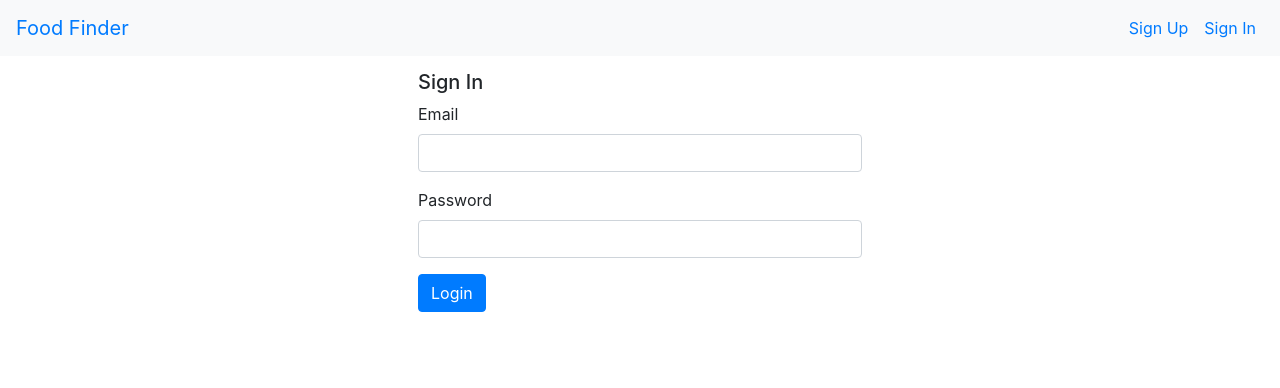
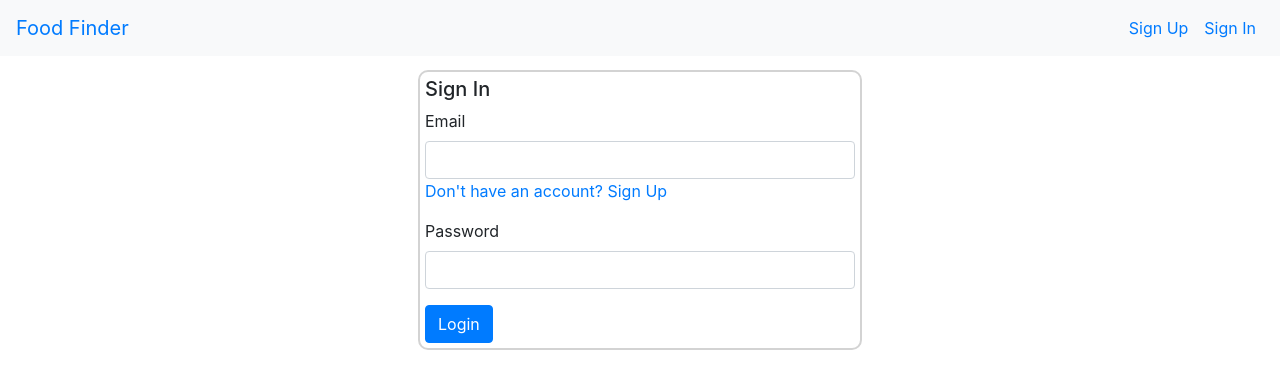
Before and after one commit to ahong14/foodFinder, a React app in the folder client/: page /login in a window 1280 px wide. Shown: the top 388 px of the page. Built offline with nearby package versions, Linux system fonts and the light colour scheme.

Commit message:
added form css to signup/login, redirect to sign-in after logout using history prop

```diff
--- a/client/src/components/Login/Login.js
+++ b/client/src/components/Login/Login.js
@@ -9,6 +9,7 @@
 import { connect } from 'react-redux';
 import actions from '../../actions/actions';
 import Cookies from 'js-cookie';
+import { Link } from 'react-router-dom';
 
 class Login extends Component{
     constructor(props){
@@ -67,6 +68,7 @@
                                     <Form.Group>
                                         <Form.Label> Email </Form.Label>
                                         <Form.Control onChange = {(event) => this.setState({email: event.target.value})} type="email"/>
+                                        <Link to="/signup"> Don't have an account? Sign Up </Link>
                                     </Form.Group>
 
                                     <Form.Group>
--- a/client/src/components/Login/Login.scss
+++ b/client/src/components/Login/Login.scss
@@ -1,4 +1,10 @@
+@import "../../variables";
+
 .loginContainer{
     width: 40%;
     margin: auto;
+    padding: 5px;
+    border: $form-border;
+    border-radius: $form-border-radius;
+    height: 100%;
 }
--- a/client/src/components/Signup/Signup.scss
+++ b/client/src/components/Signup/Signup.scss
@@ -1,4 +1,9 @@
+@import "../../variables";
+
 .signupContainer{
     width: 40%;
     margin: auto;
+    padding: 5px;
+    border: $form-border;
+    border-radius: $form-border-radius;
 }
--- a/client/src/variables.scss
+++ b/client/src/variables.scss
@@ -1,3 +1,5 @@
 $jumbotron-background: #F0F1F1;
 $jumbotron-text: #292727;
 $activePaginationBackground: #06AAF1;
+$form-border: solid lightgrey 2px;
+$form-border-radius: 10px;
```
Also changed, not shown: 1 other file (tests, documents, lock files or other folders).
